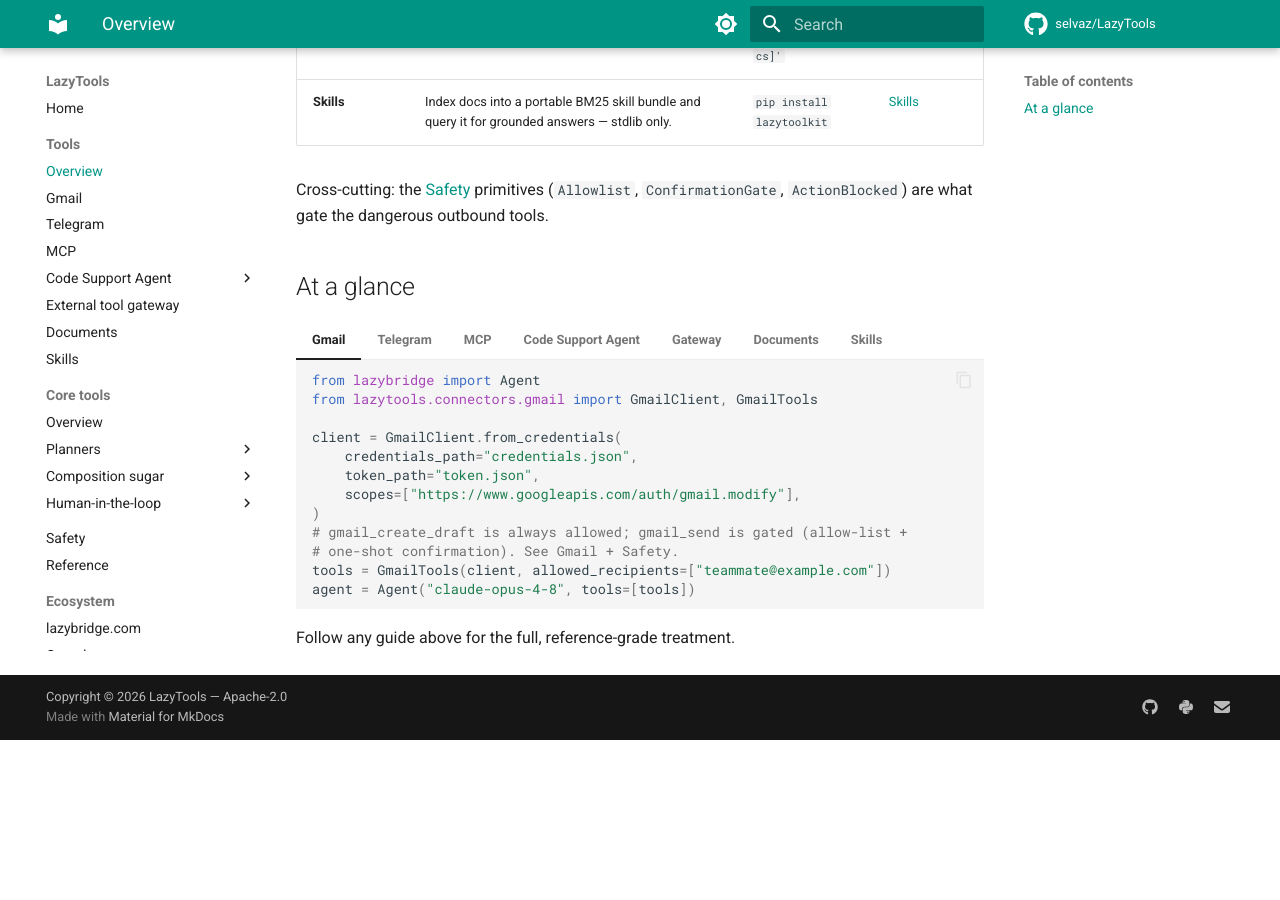
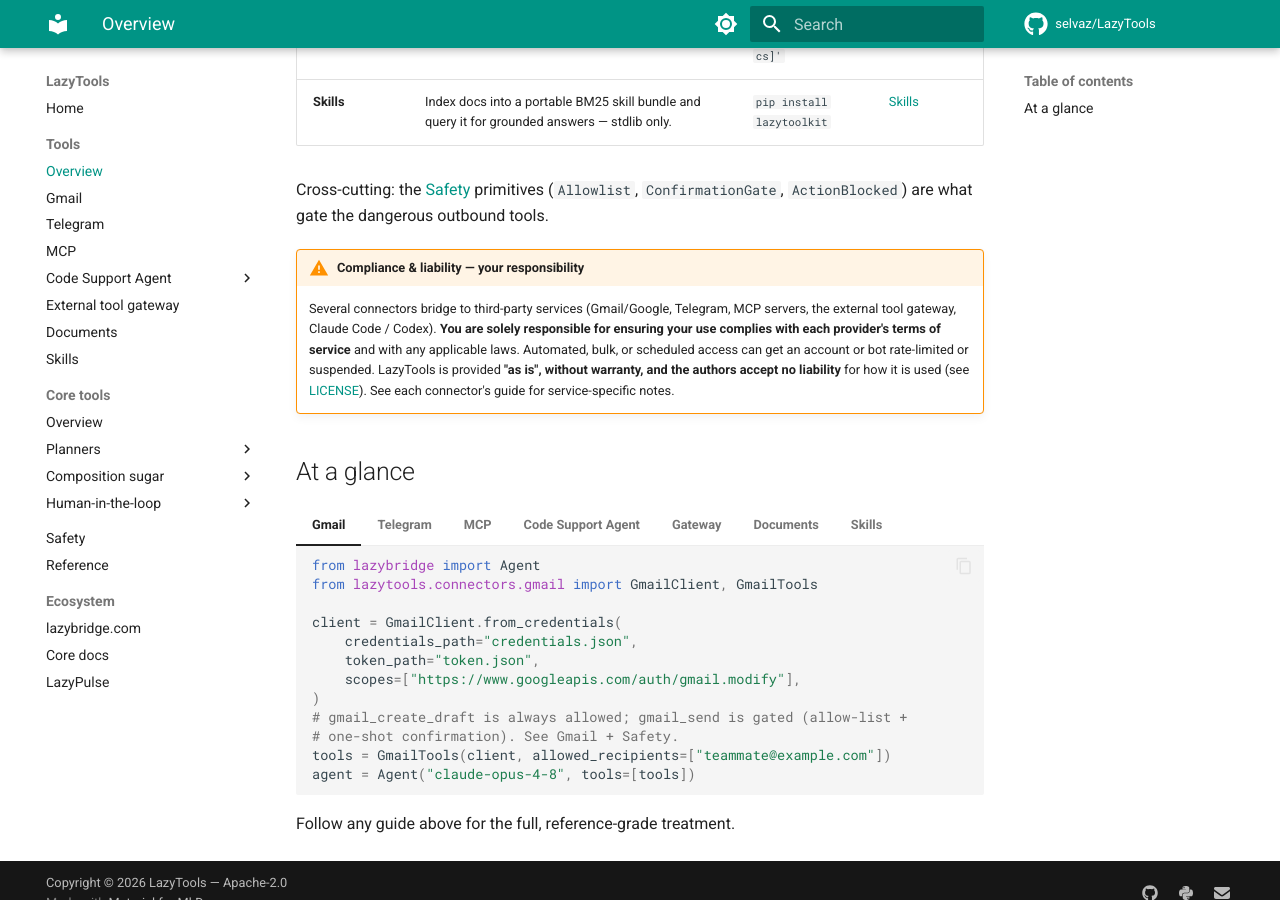
Before and after one commit to selvaz/LazyTools, an MkDocs documentation site: the page built from docs/connectors.md, in a window 1280 px wide and 900 px high, scrolled down 824 px. Built offline with MkDocs 1.6.1 and Material for MkDocs 9.7.7, drawn with Linux system fonts in a browser that asks for light colours; comment, search, counter and statistics services are not loaded; before the commit the page ends 1564 px from its top, so only the background shows below that.

Commit message:
docs: extend compliance & liability disclaimer to Telegram and other connectors (#20)
Add the same 'Compliance & liability — your responsibility' notice to the
Telegram connector (top-of-page warning admonition, Telegram ToS + Bot
Developers terms), plus a cross-cutting note on the connectors overview covering
every connector that bridges to a third-party service (Gmail, Telegram, MCP,
external gateway, Claude Code / Codex). Generalize the README notice from
Gmail-only to external services in general.

Co-authored-by: Claude <noreply@anthropic.com>

```diff
--- a/docs/connectors.md
+++ b/docs/connectors.md
@@ -18,6 +18,17 @@ Treat each as its own mini-repository.
 
 Cross-cutting: the [Safety](safety.md) primitives (`Allowlist`,
 `ConfirmationGate`, `ActionBlocked`) are what gate the dangerous outbound tools.
+
+!!! warning "Compliance & liability — your responsibility"
+    Several connectors bridge to third-party services (Gmail/Google, Telegram,
+    MCP servers, the external tool gateway, Claude Code / Codex). **You are
+    solely responsible for ensuring your use complies with each provider's terms
+    of service** and with any applicable laws. Automated, bulk, or scheduled
+    access can get an account or bot rate-limited or suspended. LazyTools is
+    provided **"as is", without warranty, and the authors accept no liability**
+    for how it is used (see
+    [LICENSE](https://github.com/selvaz/LazyTools/blob/main/LICENSE)). See each
+    connector's guide for service-specific notes.
 
 ## At a glance
 
```
Also changed, not shown: README.md (+9 -6 lines), docs/telegram.md (+10 -0 lines).
